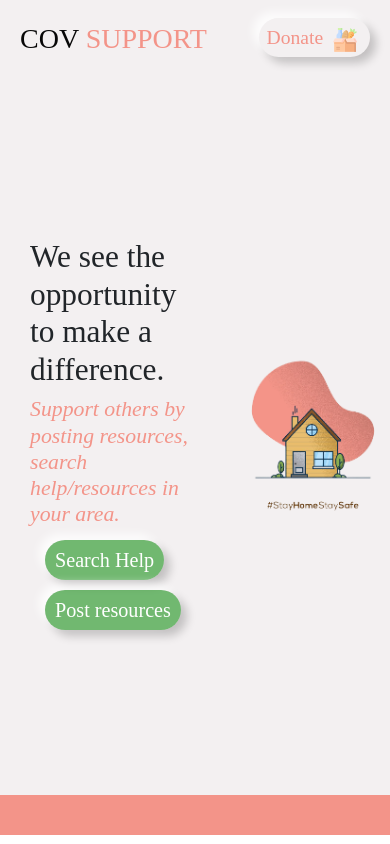
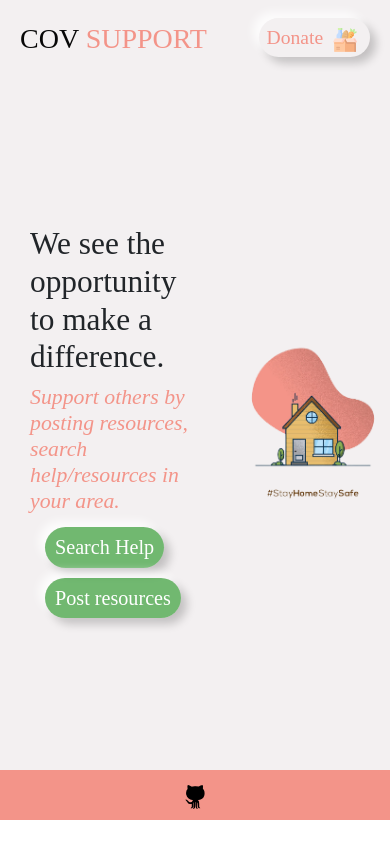
Before and after one commit to tanyas27/Cov-Support, a React (Create React App) app: page / in a window 390 px wide. Built offline with nearby package versions, Linux system fonts and the light colour scheme; a web font is replaced by a local one.

Commit message:
updated cities list and github profile add

```diff
--- a/src/App.css
+++ b/src/App.css
@@ -69,7 +69,7 @@
   min-height: 40px;
   padding: 10px;
   color: #f3f0f1;
-  text-align: right;
+  text-align: center;
   font-size: 1.6em;
   font-family: "Nanum Brush Script", cursive;
 }
--- a/src/App.js
+++ b/src/App.js
@@ -4,7 +4,7 @@ import './App.css';
 import Home from './components/Home/Home';
 import Spinner from './components/Spinner/Spinner';
 import donate from './Utils/images/food-donation.png';
-import './preview.png';
+import github from './Utils/images/github.png';
 //import cov from './Utils/images/coronavirus.png';
 //import support from './Utils/images/coffee.webp';
 
@@ -42,6 +42,7 @@ function App() {
       </Suspense>
 
       <footer>
+        <a href="https://github.com/tanyas27"><img src={github} alt="github"/></a>
         {/* Support my work by buying me a coffee here ~ <img className="supportMe" src={support} alt="click here to support the developer"/> */}
       </footer>
     </div>
--- a/src/Utils/Cities.js
+++ b/src/Utils/Cities.js
@@ -547,7 +547,13 @@ export const Cities =[{
  }, {
    label: "Gaya",
    value: "Gaya"
- }, {
+ },{
+  label: "Ghaziabad",
+  value: "Ghaziabad"
+},{
+  label: "Ghazipur",
+  value: "Ghazipur"
+},{
    label: "Giridih",
    value: "Giridih"
  }, {
--- a/src/components/FindHelp/FindHelp.module.css
+++ b/src/components/FindHelp/FindHelp.module.css
@@ -43,7 +43,7 @@
 
 @media (max-width: 599px) {
   .findHelp {
-    min-height: 80.4vh;
+    min-height: 80vh;
   }
 
   .findHelp .container {
--- a/src/components/Home/Home.module.css
+++ b/src/components/Home/Home.module.css
@@ -59,7 +59,7 @@
 
 @media (max-width: 599px) {
   .home {
-    height: 85vh;
+    height: 82vh;
   }
   .home img {
     width: 40%;
```
Also changed, not shown: src/Utils/images/github.png (added), 23 other files (tests, documents, lock files or other folders).
